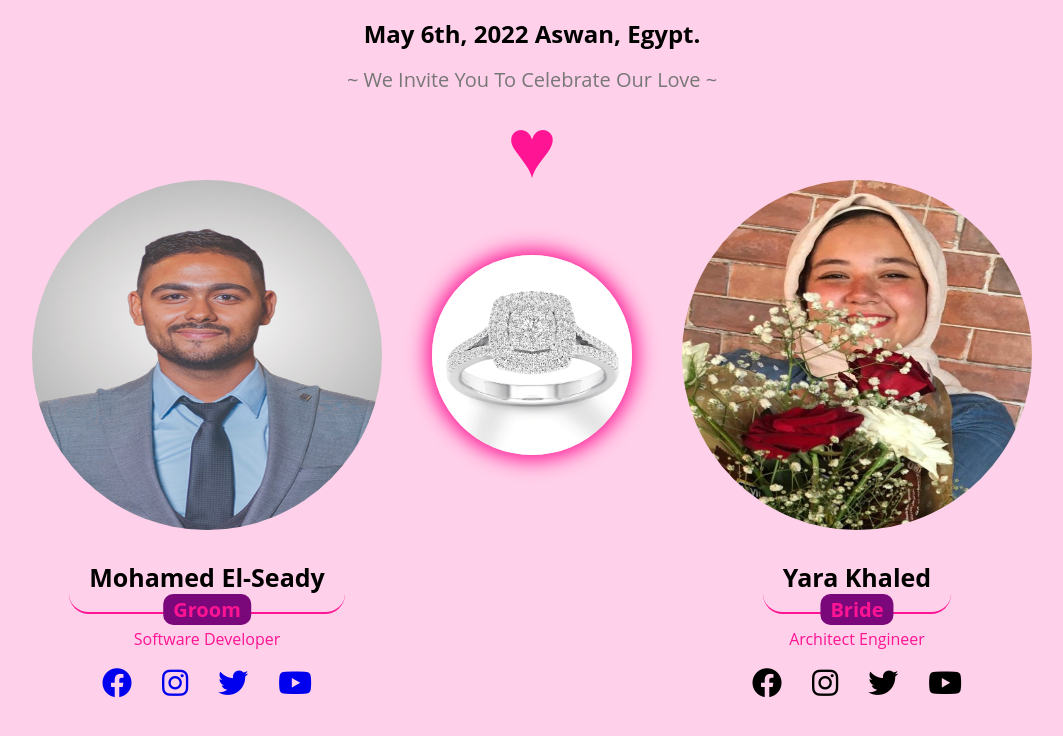
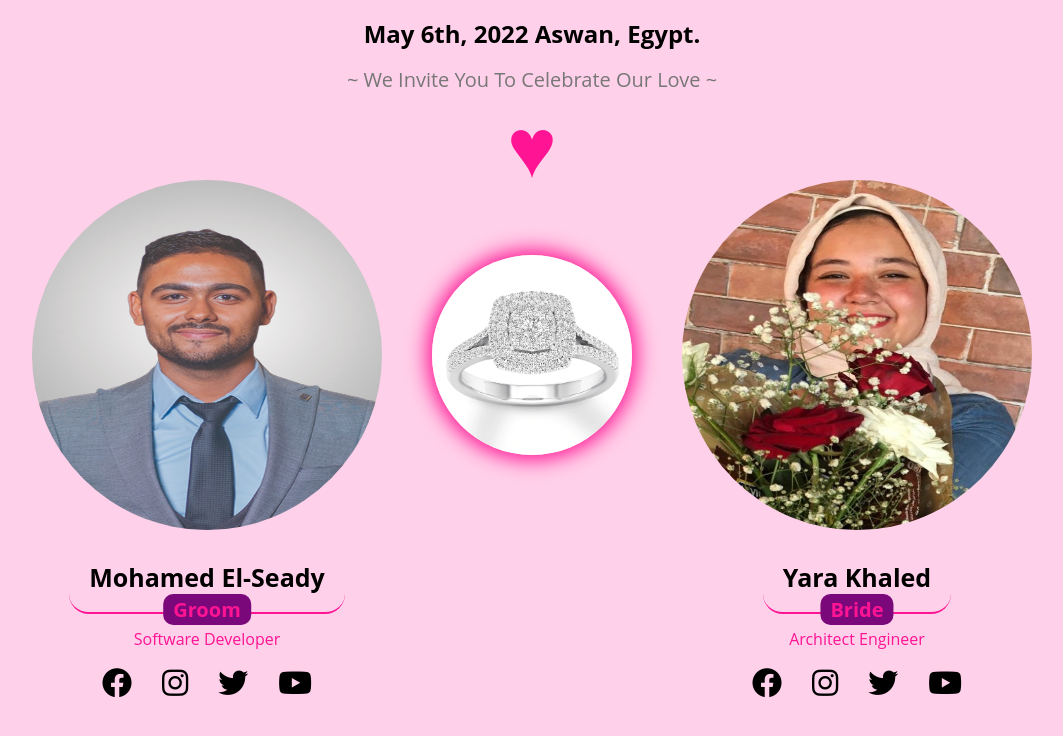
Before and after one commit to Mandela95/Engagement, a plain HTML site: page index.html in a window 1280 px wide. Shown: the top 736 px of the page, without its empty margins (108-1171 px from the left). Drawn offline with Linux system fonts and the light colour scheme; files that its build step writes are made by us from their sources.

Commit message:
Update Wedding Invite.css

```diff
--- a/Css/Wedding Invite.css
+++ b/Css/Wedding Invite.css
@@ -77,8 +77,8 @@ header p {
   gap: 30px;
   margin-top: 20px;
 }
-.links:visited {
-  color: white;
+a {
+  color: black;
 }
 .husband .links:hover {
   cursor: pointer;
```
